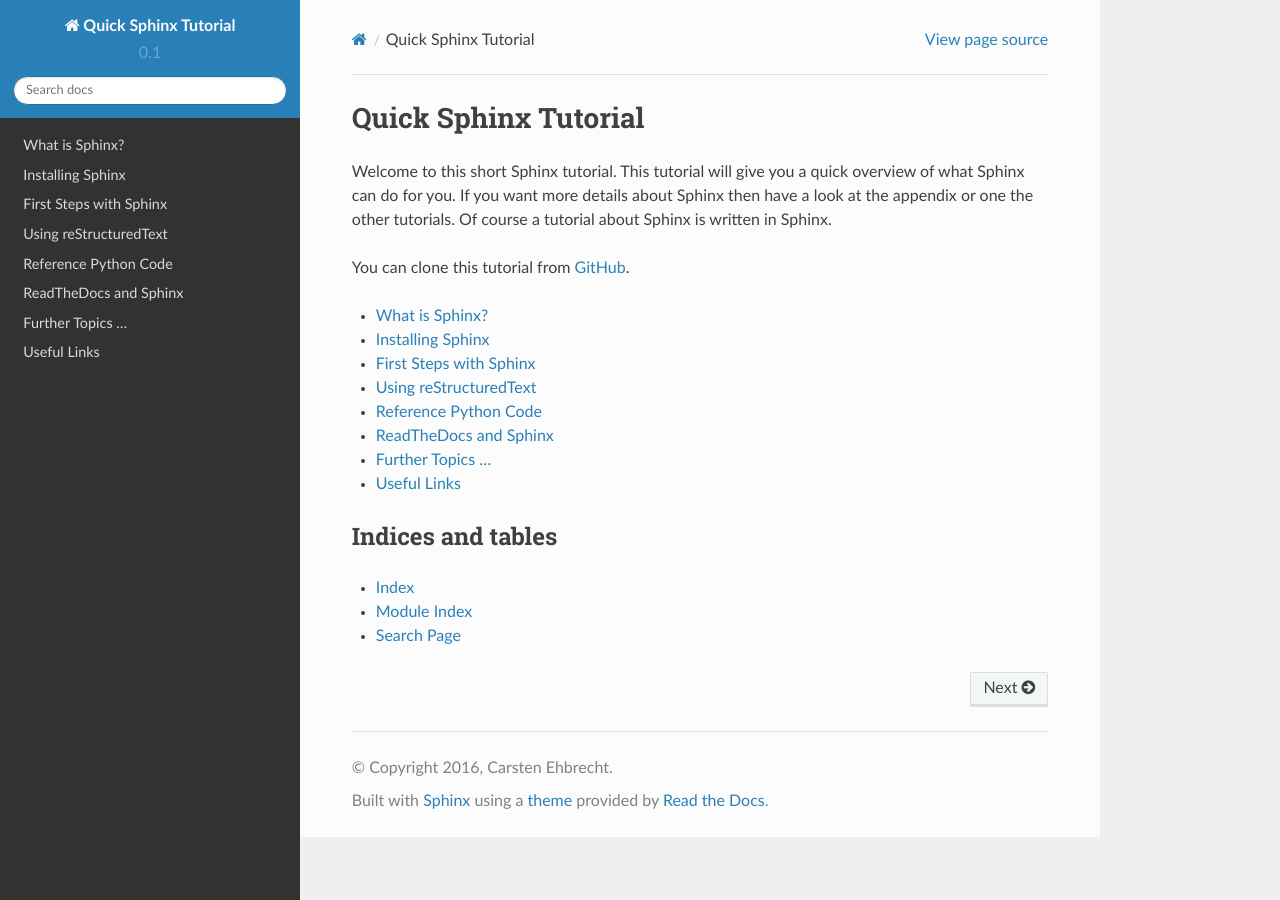
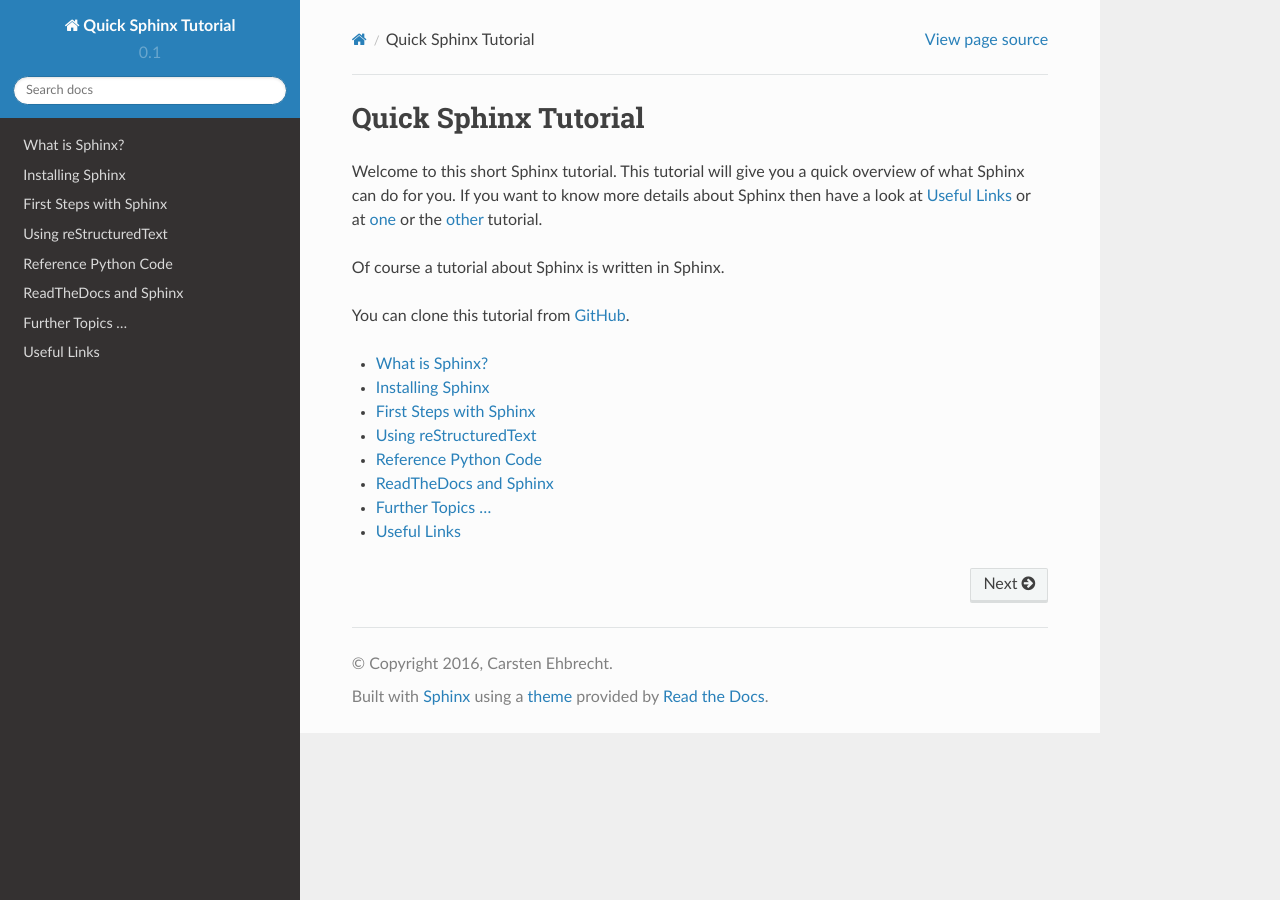
Before and after one commit to cehbrecht/quick-sphinx-tutorial, a Sphinx documentation site: the page built from docs/source/index.rst, in a window 1280 px wide. Built offline with Sphinx 7.4.7 and the Read the Docs theme 2.0.0, drawn with Linux system fonts in a browser that asks for light colours.

Commit message:
update refs

```diff
--- a/docs/source/index.rst
+++ b/docs/source/index.rst
@@ -7,7 +7,9 @@
 Quick Sphinx Tutorial
 =====================
 
-Welcome to this short Sphinx tutorial. This tutorial will give you a quick overview of what Sphinx can do for you. If you want more details about Sphinx then have a look at the appendix or one the other tutorials. Of course a tutorial about Sphinx is written in Sphinx.
+Welcome to this short Sphinx tutorial. This tutorial will give you a quick overview of what Sphinx can do for you. If you want to know more details about Sphinx then have a look at :ref:`appendix` or at `one`_ or the `other`_ tutorial.
+
+Of course a tutorial about Sphinx is written in Sphinx.
 
 You can clone this tutorial from `GitHub`_.
 
@@ -24,10 +26,5 @@ You can clone this tutorial from `GitHub`_.
    appendix
 
 .. _GitHub: https://github.com/cehbrecht/quick-sphinx-tutorial
-
-Indices and tables
-==================
-
-* :ref:`genindex`
-* :ref:`modindex`
-* :ref:`search`
+.. _one: http://gisellezeno.com/tutorials/sphinx-for-python-documentation.html
+.. _other: http://brandons-sphinx-tutorial.readthedocs.org/en/latest/
```
Also changed, not shown: docs/source/appendix.rst (+11 -6 lines).
